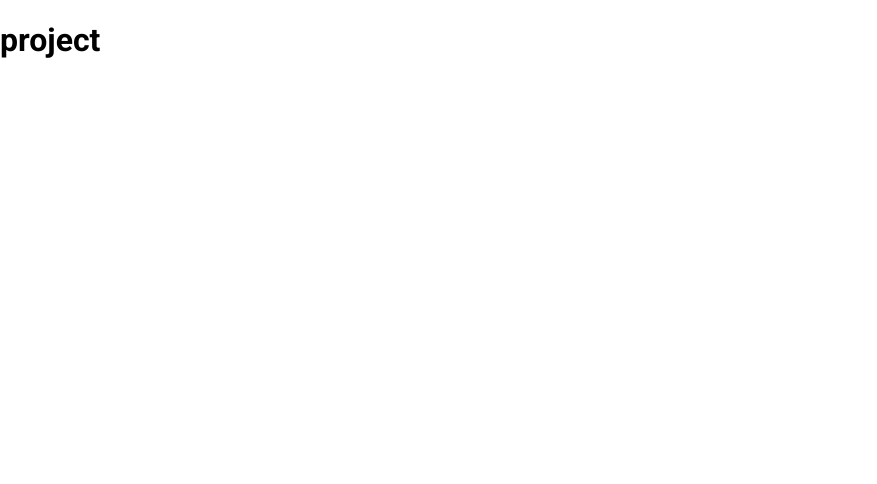
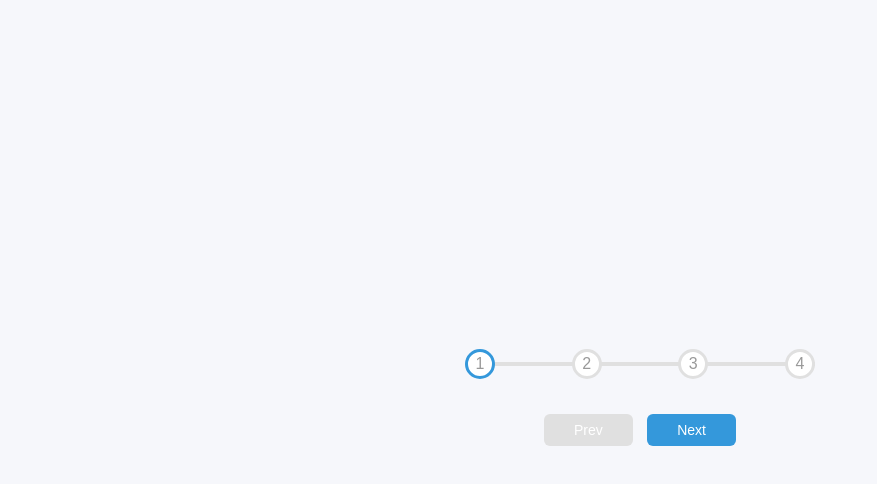
Before and after one commit to mohamedarnaout/progresssteps, a plain HTML site: page index.html in a window 1280 px wide. Shown: the whole page, without its empty margins (0-877 px from the left). Drawn offline with Linux system fonts and the light colour scheme; a web font is replaced by a local one.

Commit message:
added html and css

```diff
--- a/index.html
+++ b/index.html
@@ -12,10 +12,20 @@
       crossorigin="anonymous"
       referrerpolicy="no-referrer"
     />
-    <title>project</title>
+    <title>progress steps</title>
   </head>
   <body>
-    <h1>project</h1>
+    <div class="container">
+      <div class="progress-container">
+        <div class="progress" id="progress"></div>
+        <div class="circle active">1</div>
+        <div class="circle">2</div>
+        <div class="circle">3</div>
+        <div class="circle">4</div>
+      </div>
+      <button class="btn" id="prev" disabled>Prev</button>
+      <button class="btn" id="next">Next</button>
+    </div>
 
     <script src="app.js"></script>
   </body>
--- a/style.css
+++ b/style.css
@@ -1,12 +1,87 @@
-@import url("https://fonts.googleapis.com/css2?family=Roboto:wght@400;700&display=swap");
+@import url("https://fonts.googleapis.com/css2?family=Muli&display=swap");
 
 * {
   box-sizing: border-box;
 }
 
 body {
-  font-family: "Roboto", sans-serif;
+  background-color: #f6f7fb;
+  font-family: "Muli", sans-serif;
   display: flex;
+  align-items: center;
+  justify-content: center;
+  height: 100vh;
   margin: 0;
   overflow: hidden;
 }
+.container {
+  text-align: center;
+}
+.progress-container {
+  display: flex;
+  justify-content: space-between;
+  position: relative;
+  margin-bottom: 30px;
+  max-width: 100%;
+  width: 350px;
+}
+.progress-container::before {
+  content: "";
+  background-color: #e0e0e0;
+  position: absolute;
+  top: 50%;
+  left: 0;
+  transform: translateY(-50%);
+  height: 4px;
+  width: 100%;
+  z-index: -1;
+}
+.progress {
+  background-color: #3498db;
+  position: absolute;
+  top: 50%;
+  left: 0;
+  transform: translateY(-50%);
+  height: 4px;
+  width: 0%;
+  z-index: -1;
+  transition: 0.4s ease;
+}
+.circle {
+  background-color: #fff;
+  color: #999;
+  border-radius: 50%;
+  height: 30px;
+  width: 30px;
+  display: flex;
+  align-items: center;
+  justify-content: center;
+  border: 3px solid #e0e0e0;
+  transition: 0.4s ease;
+}
+.circle.active {
+  border-color: #3498db;
+}
+.btn {
+  background-color: #3498db;
+  color: #fff;
+  border: 0;
+  border-radius: 6px;
+  cursor: pointer;
+  font-family: inherit;
+  padding: 8px 30px;
+  margin: 5px;
+  font-size: 14px;
+}
+.btn:active {
+  transform: scale(0.98);
+}
+
+.btn:focus {
+  outline: 0;
+}
+
+.btn:disabled {
+  background-color: #e0e0e0;
+  cursor: not-allowed;
+}
```
